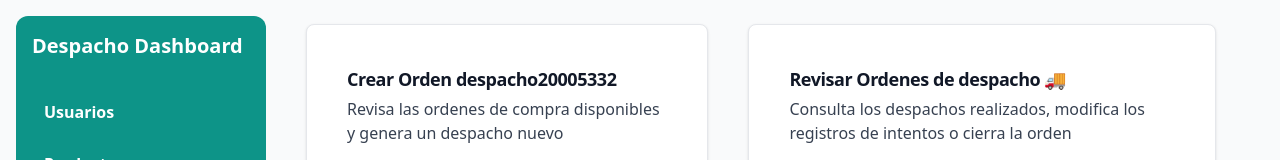
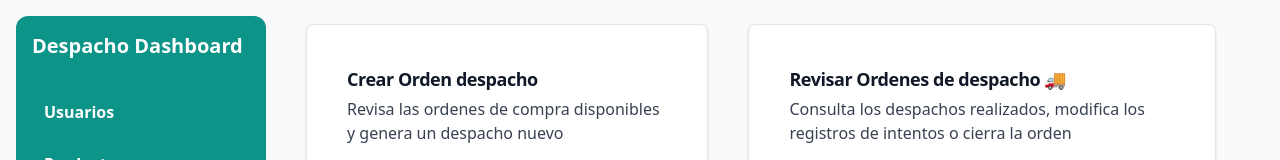
Before and after one commit to bairon20/PRUEBA-DEVOPS.3, a React (Vite) app in the folder front_despacho/: page / in a window 1280 px wide. Shown: the top 160 px of the page. Built offline with nearby package versions, Linux system fonts and the light colour scheme.

Commit message:
Update PruebaCards.jsx

```diff
--- a/front_despacho/src/componentes/CrudAdmin/PruebaCards.jsx
+++ b/front_despacho/src/componentes/CrudAdmin/PruebaCards.jsx
@@ -11,7 +11,7 @@ export const PruebaCards = () => {
     <section>
       <div className="flex justify-center">
         <CardComponent
-          title="Crear Orden despacho20005332"
+          title="Crear Orden despacho"
           description="Revisa las ordenes de compra disponibles y genera un despacho nuevo"
           buttonText="Crear despacho"
           onClick={() => {
```
